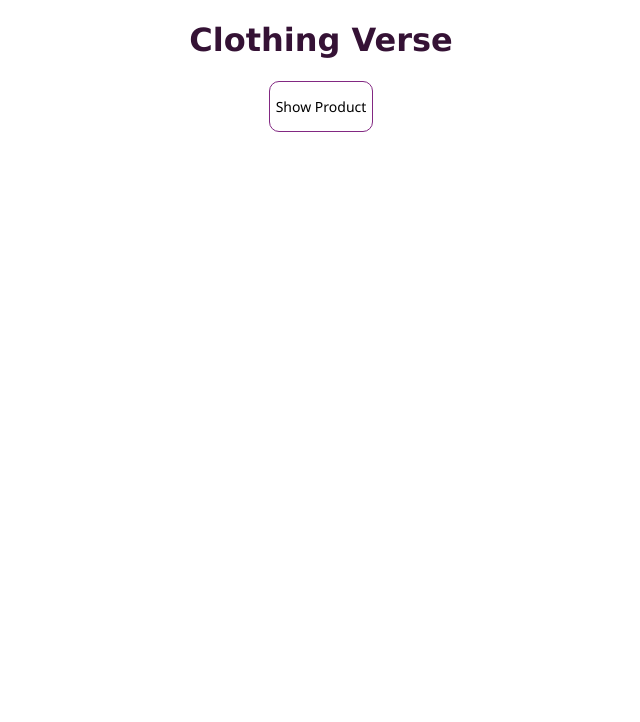
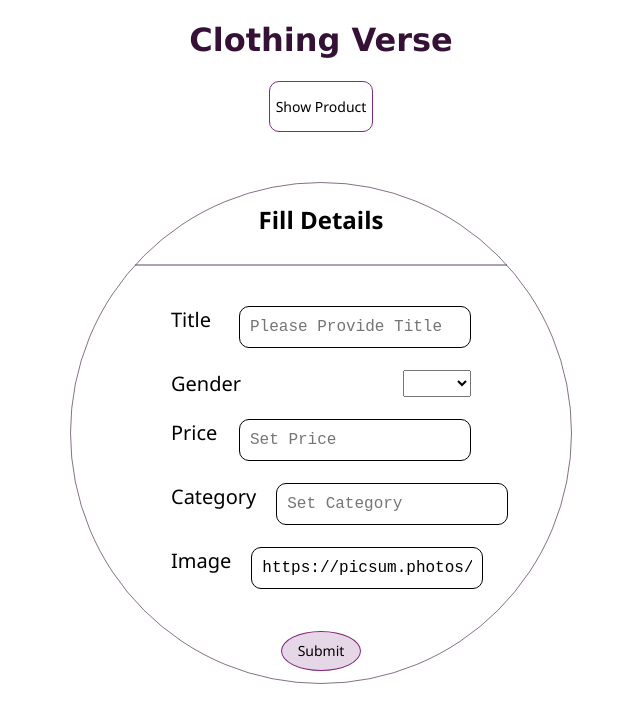
Before and after one commit to Parag-Tharani/--Masai-School--Unit-Evaluation--, a React (Create React App) app in the folder Unit-6/Unit6_C1/e-commerce/: page / in a window 1280 px wide. Both pictures are taken after a click on the button "Add Products". Shown: the top 722 px of the page, without its empty margins (319-959 px from the left). Built offline with nearby package versions, Linux system fonts and the light colour scheme; data requests are answered from the project's data file.

Commit message:
Unit6-C1

```diff
--- a/Unit-6/Unit6_C1/e-commerce/src/App.css
+++ b/Unit-6/Unit6_C1/e-commerce/src/App.css
@@ -104,6 +104,56 @@
     background-color: rgba(74, 67, 74, 0.418);
 }
 
+
+
+
+#productform{
+    display: flex;
+    flex-direction: column;
+    align-items: center;
+    width: 500px;
+    height: 500px;
+    border-radius: 50%;
+    border: 1px solid rgba(52, 22, 52, 0.603);
+}
+#productform>hr{
+    width: 74%;
+    margin-bottom: 40px;
+    border: 0.5px solid rgba(52, 22, 52, 0.393);
+}
+#productform>div>div{
+    width: 300px;
+    display: flex;
+    justify-content: space-evenly;
+}
+#productform>div>div>label{
+    width: 250px;
+    font-size: 20px;
+}
+#productform>div>div>input{
+    outline: none;
+    width: 250px;
+    height: 20px;
+    font-size: 16px;
+    padding: 10px;
+    border: 1px solid black;
+    border-radius: 10px;
+    font-family: monospace;
+    margin-left: 20px;
+}
+#productform>div>div>#submit{
+    margin-top: 20px;
+    height: 40px;
+    width: 80px;
+    border-radius: 50%;
+    border:1px solid rgb(130, 40, 130) ;
+    font-size: 14px;
+    background-color: rgba(179, 135, 179, 0.329);
+    cursor: pointer;
+}
+
+
+
 *{
     font-family:'Segoe UI', Tahoma, Geneva, Verdana, sans-serif;
 }
--- a/Unit-6/Unit6_C1/e-commerce/src/components/ProductForm.jsx
+++ b/Unit-6/Unit6_C1/e-commerce/src/components/ProductForm.jsx
@@ -1,9 +1,111 @@
 import React from "react";
 import { useFormik } from "formik";
+import * as yup from "yup";
 
-export const ProductForm = () => {
+const FormSchema = yup.object().shape({
+    title: yup.string().required("Required"),
+    gender: yup.string().required("Required"),
+    price: yup.number().positive().integer().required("Required"),
+    category: yup.string().required("Required"),
+    image: yup.string().required("Required"),
+});
 
-    return <div>
 
+const ProductForm = () => {
+
+    // const { value, handleChange, handleBlur, handleSubmit, errors, touched } = useFormik({
+    //     initialValues: {
+    //         title: "",
+    //         gender: "",
+    //         price: "",
+    //         category: "",
+    //         image: ""
+    //     },
+    //     validationSchema: FormSchema
+    // })
+
+    const data = (title,gender,price,category,image) => {
+        var payload= {
+            title,
+            gender,
+            price,
+            category,
+            image
+        }
+
+        if(title !== "" && gender !== "" && price !== "" && category !== "" && image !== ""){
+            fetch(`http://localhost:4000/info`,{
+                method: "POST",
+                body: JSON.stringify(payload),
+                headers: {
+                    "content-type" : "application/json"
+                }
+            })
+            .then((res) => res.json())
+            .catch((err) => {console.log(err)})
+
+            window.location.reload()
+            }
+    }
+
+    return (
+    <div id="productform">
+        <h2>Fill Details</h2>
+        <hr />
+        <div >
+            <div>
+            <label htmlFor="title">Title</label><input
+            id="title"
+            placeholder="Please Provide Title"
+            type={"text"}/>
+            </div>
+            <br />
+
+            <div>
+            <label htmlFor="selGen">Gender</label><select id="selGen">
+                <option></option>
+                <option value={"male"}>Male</option>
+                <option value={"female"}>Female</option>
+            </select>
+            </div>
+            <br />
+
+            <div>
+            <label htmlFor="num">Price</label><input
+            id="num"
+            placeholder="Set Price"
+            type={"number"} />
+            </div>
+            <br />
+
+            <div>
+            <label htmlFor="category">Category</label><input
+            id="category"
+            placeholder="Set Category"
+            type={"text"} />
+            </div>
+            <br />
+
+            <div>
+            <label htmlFor="image">Image</label><input
+            id="image"
+            type={"text"}
+            value={"https://picsum.photos/200"}
+            placeholder="Please provide link"/>
+            </div>
+            <br />
+
+            <div><button id="submit" type={"submit"}
+            onClick={() => data(document.getElementById("title").value,
+            document.getElementById("selGen").value,
+            document.getElementById("num").value,
+            document.getElementById("category").value,
+            document.getElementById("image").value)} >
+            Submit</button>
+            </div>
+        </div>
     </div>
+    )
 }
+
+export {ProductForm}
```
Also changed, not shown: Unit-6/Unit6_C1/e-commerce/db.json (+22 -11 lines).
